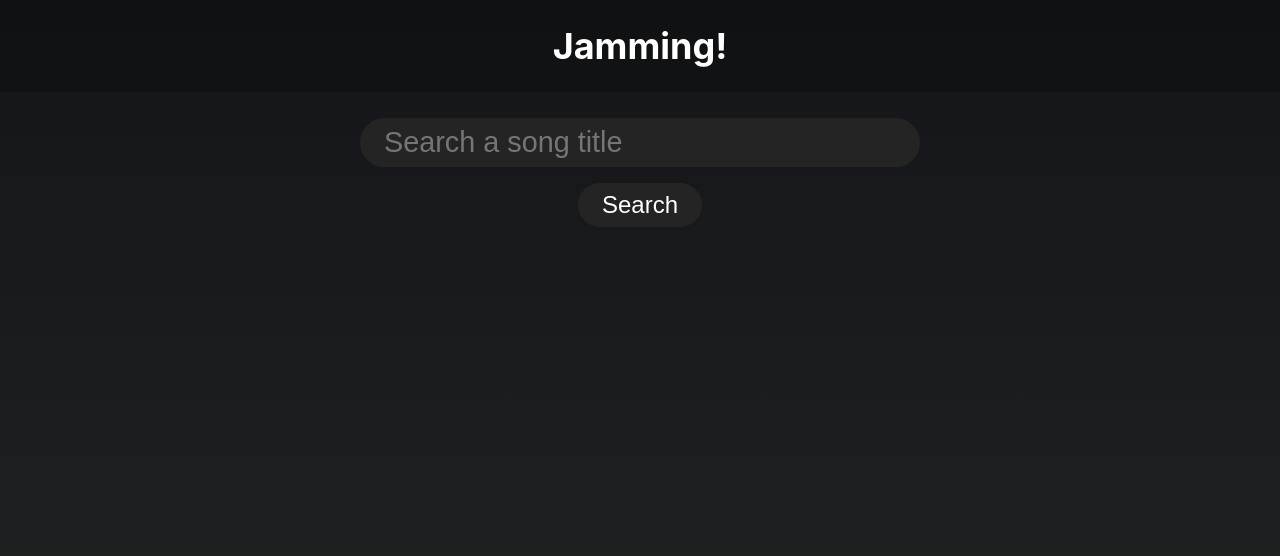
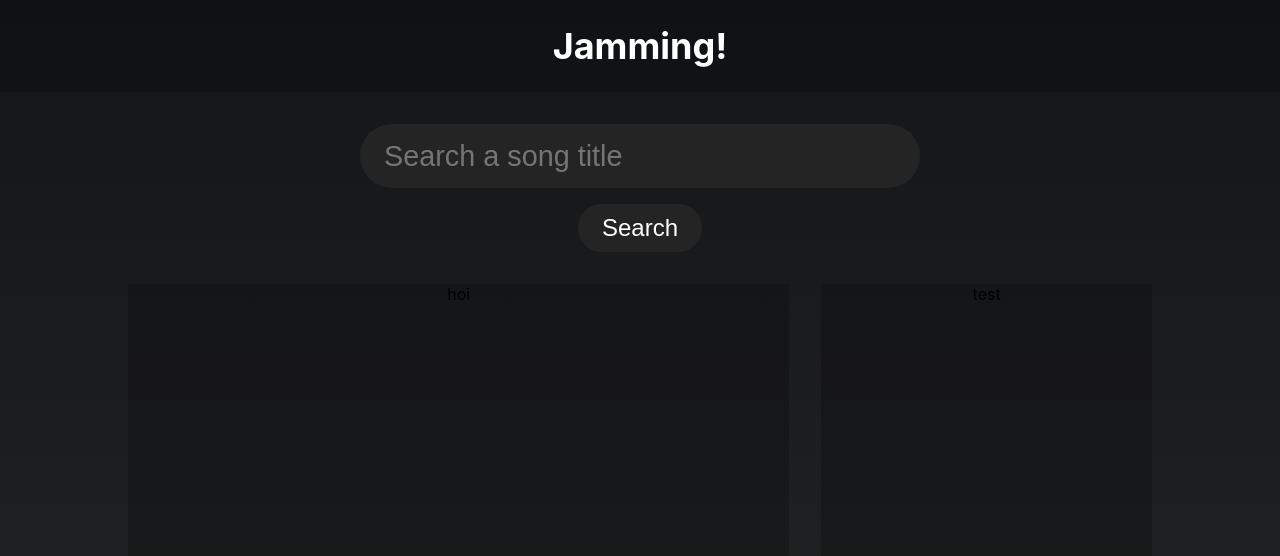
Before and after one commit to ChielHoogma/Jammming, a React (Create React App) app: page / in a window 1280 px wide. Shown: the top 556 px of the page. Built offline with nearby package versions, Linux system fonts and the light colour scheme.

Commit message:
App now contains blank containers for playlist and searchresults

```diff
--- a/src/Components/App/App.js
+++ b/src/Components/App/App.js
@@ -1,6 +1,8 @@
 import React from 'react';
 import styles from './App.module.css';
 import Searchbar from '../Searchbar/Searchbar';
+import SearchResults from '../SearchResults/SearchResults';
+import Playlist from '../Playlist/Playlist';
 
 function App() {
   return (
@@ -10,6 +12,14 @@ function App() {
       </header>
       <div className={styles.Content}>
         <Searchbar/>
+        <div className={styles.MusicContainer}>
+          <div className={styles.SearchResults}>
+            <SearchResults/>
+          </div>
+          <div className={styles.Playlist}>
+            <Playlist/>
+          </div>
+        </div>
       </div>
     </div>
   );
--- a/src/Components/App/App.module.css
+++ b/src/Components/App/App.module.css
@@ -21,6 +21,21 @@
 }
 
 .Content {
-  margin-top: 2%;
+  margin-top: 2rem;
   padding: 0 10% 0 10%;
 }
+
+.MusicContainer {
+  display: flex;
+  margin-top: 2rem;
+}
+
+.SearchResults {
+  flex: 2;
+  margin-right: 1rem;
+}
+
+.Playlist {
+  flex: 1;
+  margin-left: 1rem;
+}
--- a/src/Components/Button/Button.module.css
+++ b/src/Components/Button/Button.module.css
@@ -5,8 +5,12 @@
     border-color: white;
     border: #242424;
     padding: 0 1.5rem 0 1.5rem;
-    margin-bottom: 1rem;
     padding: 0.5rem 1.5rem 0.5rem 1.5rem;
     color: white;
     font-size: 1.5rem;
 }
+.Button:hover {
+    background-color: #555;
+    color: #fff;
+    cursor: pointer;
+}
--- /dev/null
+++ b/src/Components/Playlist/Playlist.js
@@ -0,0 +1,11 @@
+import React from "react";
+import styles from './Playlist.module.css';
+
+function Playlist(){
+    return (
+        <div className={styles.container}>
+            test
+        </div>
+    );
+}
+export default Playlist;
--- /dev/null
+++ b/src/Components/Playlist/Playlist.module.css
@@ -0,0 +1,4 @@
+.container {
+    background-color: rgba(0, 0, 0, 0.2);
+    height: 20rem;
+}
--- /dev/null
+++ b/src/Components/SearchResults/SearchResults.js
@@ -0,0 +1,12 @@
+import React from "react";
+import styles from "./SearchResults.module.css";
+
+function SearchResults(){
+    return (
+        <div className={styles.container}>
+            hoi
+        </div>
+    );
+}
+
+export default SearchResults;
--- /dev/null
+++ b/src/Components/SearchResults/SearchResults.module.css
@@ -0,0 +1,4 @@
+.container {
+    background-color: rgba(0, 0, 0, 0.2);
+    height: 20rem;
+}
--- a/src/Components/Searchbar/Searchbar.module.css
+++ b/src/Components/Searchbar/Searchbar.module.css
@@ -1,5 +1,5 @@
 .Searchbar {
-    height: 5rem;
+
     border-color: white;
     display: flex;
     flex-direction: column;
@@ -17,3 +17,8 @@
     font-size: 1.8rem;
     border: #242424;
 }
+@media only screen and (max-width: 560px) {
+    .SearchField{
+        width: 100%;
+    }
+}
```
